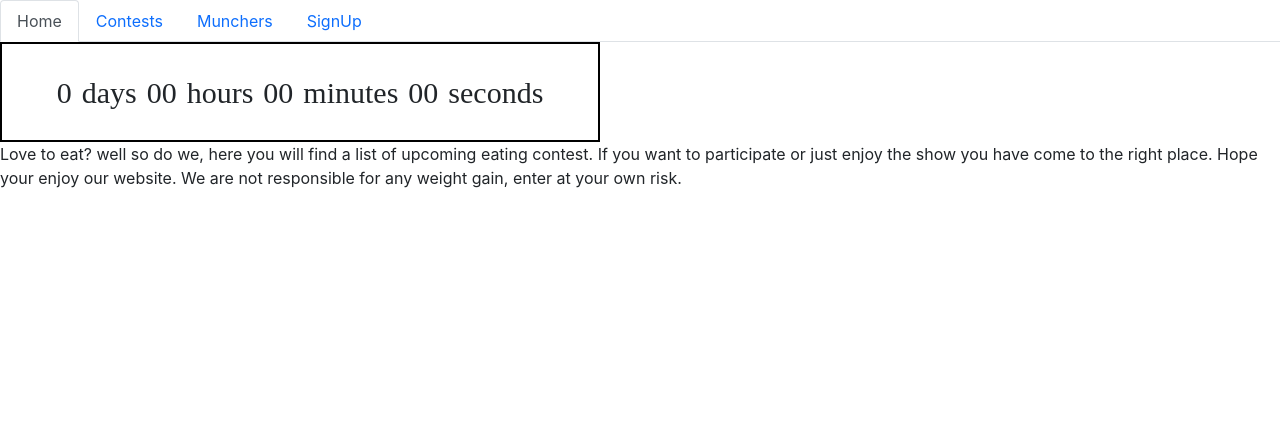
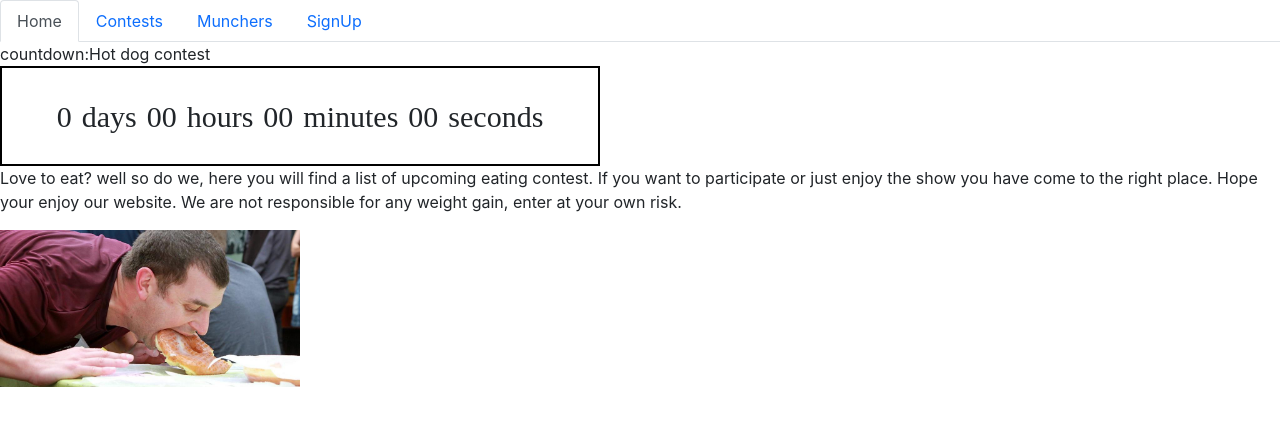
Before and after one commit to sp381/let-freedom-ring, a React (Create React App) app in the folder client/: page / in a window 1280 px wide. Shown: the top 426 px of the page. Built offline with nearby package versions, Linux system fonts and the light colour scheme.

Commit message:
get all data / photo on homepage

```diff
--- a/client/src/components/pages/Home.js
+++ b/client/src/components/pages/Home.js
@@ -1,6 +1,8 @@
 import {useState, useEffect} from 'react';
 import './CountdownTimer.css';
 import {getRemainingTimeUntilMsTimestamp} from './Utils/CountdownTimerUtils';
+import Homepage from "../../assets/homepage.jpg";
+
 
 const defaultRemainingTime = {
     seconds: '00',
@@ -25,6 +27,7 @@ const CountdownTimer = ({countdownTimestampMs}) => {
 
     return(
         <main>
+            <div>countdown:Hot dog contest</div>
         <div className="countdown-timer">
             <span>{remainingTime.days}</span>
             <span>days</span>
@@ -37,6 +40,9 @@ const CountdownTimer = ({countdownTimestampMs}) => {
         </div>
         <div>
             <p>Love to eat? well so do we, here you will find a list of upcoming eating contest. If you want to participate or just enjoy the show you have come to the right place. Hope your enjoy our website. We are not responsible for any weight gain, enter at your own risk.</p>
+        </div>
+        <div className="Homepage">
+          <img src={Homepage} alt="Boris eats" style={{ width: "300px" }} />
         </div>
         </main>
 
```
Also changed, not shown: client/src/assets/homepage.jpg (added).
